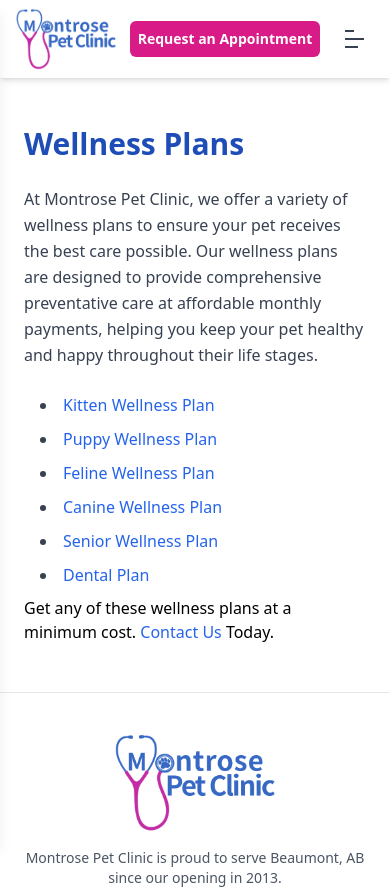
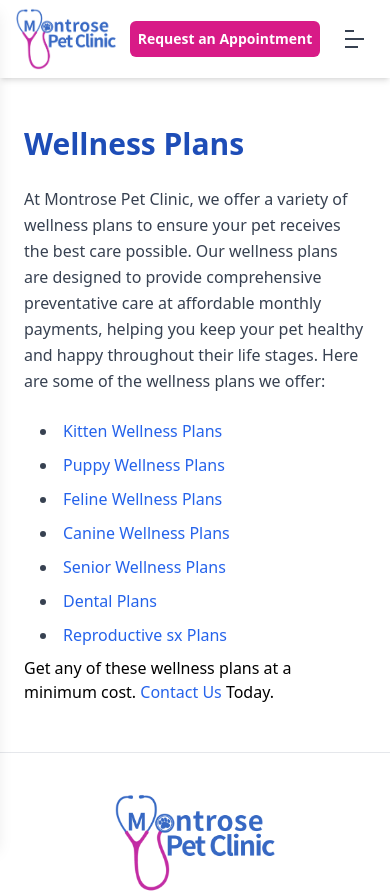
Before and after one commit to amansgith/montrose-pet-clinic, a Next.js app: page /misc/wellness-plans in a window 390 px wide. Shown: the top 893 px of the page. Built offline with nearby package versions, Linux system fonts and the light colour scheme.

Commit message:
add lazy loading to forms and fix mobile navbar

```diff
--- a/src/app/misc/wellness-plans/page.jsx
+++ b/src/app/misc/wellness-plans/page.jsx
@@ -2,19 +2,20 @@
 
 const WellnessPlans = () => {
   const plans = [
-    { name: "Kitten Wellness Plan", href: "/misc/wellness-plans/kitten-wellness" },
-    { name: "Puppy Wellness Plan", href: "/misc/wellness-plans/puppy-wellness" },
-    { name: "Feline Wellness Plan", href: "/misc/wellness-plans/feline-wellness" },
-    { name: "Canine Wellness Plan", href: "/misc/wellness-plans/canine-wellness" },
-    { name: "Senior Wellness Plan", href: "/misc/wellness-plans/geriatric-plans" },
-    { name: "Dental Plan", href: "/misc/wellness-plans/dental-plans" },
+    { name: "Kitten Wellness Plans", href: "/misc/wellness-plans/kitten-wellness" },
+    { name: "Puppy Wellness Plans", href: "/misc/wellness-plans/puppy-wellness" },
+    { name: "Feline Wellness Plans", href: "/misc/wellness-plans/feline-wellness" },
+    { name: "Canine Wellness Plans", href: "/misc/wellness-plans/canine-wellness" },
+    { name: "Senior Wellness Plans", href: "/misc/wellness-plans/geriatric-plans" },
+    { name: "Dental Plans", href: "/misc/wellness-plans/dental-plans" },
+    { name: "Reproductive sx Plans", href: "/misc/wellness-plans/reproductive-plans" },
   ];
 
   return (
     <div className="max-w-4xl mx-auto px-6 py-12">
       <h1 className="text-3xl font-bold text-primary mb-6">Wellness Plans</h1>
       <p className="text-gray-700 leading-relaxed mb-6">
-        At Montrose Pet Clinic, we offer a variety of wellness plans to ensure your pet receives the best care possible. Our wellness plans are designed to provide comprehensive preventative care at affordable monthly payments, helping you keep your pet healthy and happy throughout their life stages.
+        At Montrose Pet Clinic, we offer a variety of wellness plans to ensure your pet receives the best care possible. Our wellness plans are designed to provide comprehensive preventative care at affordable monthly payments, helping you keep your pet healthy and happy throughout their life stages. Here are some of the wellness plans we offer:
       </p>
       <ul className="list-disc list-inside pl-4 text-gray-700 leading-relaxed">
         {plans.map((plan, index) => (
--- a/src/components/Navbar.jsx
+++ b/src/components/Navbar.jsx
@@ -45,13 +45,25 @@
 ];
 
 const wellnessplans = [
-  { name: "Kitten Wellness Plans", href: "/misc/wellness-plans/kitten-wellness" },
+  {
+    name: "Kitten Wellness Plans",
+    href: "/misc/wellness-plans/kitten-wellness",
+  },
   { name: "Puppy Wellness Plans", href: "/misc/wellness-plans/puppy-wellness" },
-  { name: "Feline Wellness Plans", href: "/misc/wellness-plans/feline-wellness" },
-  { name: "Canine Wellness Plans", href: "/misc/wellness-plans/canine-wellness" },
+  {
+    name: "Feline Wellness Plans",
+    href: "/misc/wellness-plans/feline-wellness",
+  },
+  {
+    name: "Canine Wellness Plans",
+    href: "/misc/wellness-plans/canine-wellness",
+  },
   { name: "Dental Plans", href: "/misc/wellness-plans/dental-plans" },
   { name: "Geriatric Plans", href: "/misc/wellness-plans/geriatric-plans" },
-  { name: "Reproductive sx Plans", href: "/misc/wellness-plans/reproductive-plans" },
+  {
+    name: "Reproductive sx Plans",
+    href: "/misc/wellness-plans/reproductive-plans",
+  },
 ];
 
 const misc = [
@@ -112,7 +124,10 @@
       {/* Top Bar */}
       <div className="flex justify-between items-center px-6 py-2 text-lg bg-gray-100">
         <div className="text-primary font-semibold">
-          Call Us: <span className="text-secondary font-extrabold">+1 (780) 929 7363</span>
+          Call Us:{" "}
+          <span className="text-secondary font-extrabold">
+            +1 (780) 929 7363
+          </span>
         </div>
         <div className="text-gray-500">
           Visit Us:{" "}
@@ -122,7 +137,9 @@
         </div>
         <div className="flex items-center justify-center gap-3">
           <Link href="https://app.petdesk.com/sign-up/montrose-pet-clinic-inc/052e6db6-23be-49e2-be8a-4ae4ecec1554">
-            <div className="p-2 rounded-md text-white bg-secondary">Download Our App</div>
+            <div className="p-2 rounded-md text-white bg-secondary">
+              Download Our App
+            </div>
           </Link>
           <Link href="https://www.facebook.com/MontrosePetClinic/">
             <span className="text-gray-500 hover:text-secondary cursor-pointer">
@@ -142,7 +159,12 @@
         {/* Logo */}
         <div className="flex items-center">
           <Link href="/">
-            <Image src={logo} alt="Montrose Pet Clinic Logo" width={150} height={50} />
+            <Image
+              src={logo}
+              alt="Montrose Pet Clinic Logo"
+              width={150}
+              height={50}
+            />
           </Link>
         </div>
 
@@ -159,7 +181,8 @@
                   href={item.href}
                   className={`text-gray-700 font-medium hover:border-b-2 hover:pb-5 hover:border-blue-800 hover:text-blue-600 ${
                     isActive(item.href) ||
-                    (item.submenu && item.submenu.some((sub) => pathname.startsWith(sub.href)))
+                    (item.submenu &&
+                      item.submenu.some((sub) => pathname.startsWith(sub.href)))
                       ? "border-b-2 pb-5 border-blue-800 text-blue-600"
                       : ""
                   }`}
@@ -176,7 +199,9 @@
                   >
                     <div
                       className={`grid ${
-                        item.submenu.length > 6 ? "grid-cols-2 gap-4 p-2" : "grid-cols-1 p-2"
+                        item.submenu.length > 6
+                          ? "grid-cols-2 gap-4 p-2"
+                          : "grid-cols-1 p-2"
                       }`}
                     >
                       {item.submenu.map((sub, idx) => (
@@ -198,7 +223,9 @@
                                   key={wIdx}
                                   href={wellness.href}
                                   className={`block px-4 py-2 text-gray-700 hover:text-secondary ${
-                                    isActive(wellness.href) ? "text-secondary" : ""
+                                    isActive(wellness.href)
+                                      ? "text-secondary"
+                                      : ""
                                   }`}
                                 >
                                   {wellness.name}
@@ -254,6 +281,12 @@
 
   const isActive = (path) => pathname === path;
 
+  const handleLinkClick = () => {
+    setIsOpen(false);
+    setDropdown(null);
+    setWellnessDropdown(null);
+  };
+
   return (
     <nav className="bg-white shadow-md md:hidden relative">
       <div className="flex justify-between items-center px-4 py-2">
@@ -266,9 +299,9 @@
           />
         </Link>
         <Link href="/newClients/registration">
-        <button className="bg-secondary text-white px-2 py-2 text-sm rounded-md font-semibold">
-          Request an Appointment
-        </button>
+          <button className="bg-secondary text-white px-2 py-2 text-sm rounded-md font-semibold">
+            Request an Appointment
+          </button>
         </Link>
         <button
           onClick={toggleMenu}
@@ -353,6 +386,7 @@
                                         <Link
                                           href={wellness.href}
                                           className="block text-gray-700 hover:text-secondary"
+                                          onClick={handleLinkClick} // Close sidebar on link click
                                         >
                                           {wellness.name}
                                         </Link>
@@ -365,6 +399,7 @@
                               <Link
                                 href={sub.href}
                                 className="block text-gray-700 hover:text-secondary"
+                                onClick={handleLinkClick} // Close sidebar on link click
                               >
                                 {sub.name}
                               </Link>
@@ -380,6 +415,7 @@
                     className={`block text-gray-700 font-medium hover:text-blue-600 ${
                       isActive(item.href) ? "text-blue-600" : ""
                     }`}
+                    onClick={handleLinkClick} // Close sidebar on link click
                   >
                     {item.name}
                   </Link>
@@ -388,7 +424,6 @@
             ))}
           </ul>
         </div>
-
       </div>
     </nav>
   );
```
